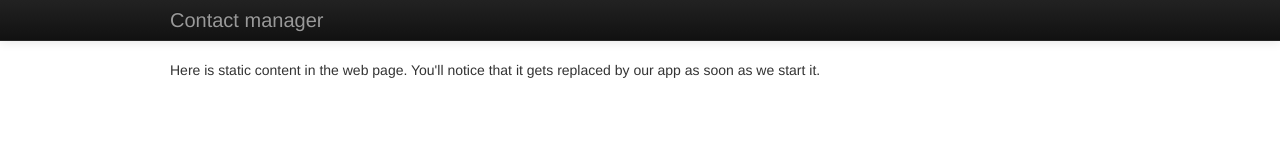
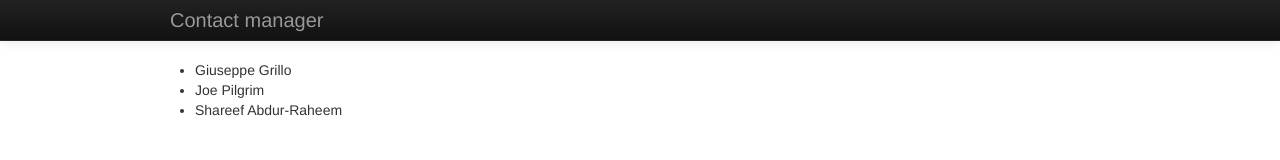
Before and after one commit to enricpr/manager-marionette, a plain HTML site: page index.html in a window 1280 px wide. Drawn offline with Linux system fonts and the light colour scheme.

Commit message:
print collection

```diff
--- a/index.html
+++ b/index.html
@@ -14,14 +14,93 @@
 	  </div>
 	</div>
   </div>
-  <div class="container">
-	<p>Here is static content in the web page. You'll notice that it gets replaced by our
-	app as soon as we start it.</p>
+  <div class="app-container">
+    <div id="main-region" class="container">
+      <p>static.</p>
+    </div>
   </div>
+  <script type="text/template" id="contact-list-item">
+    <%- firstName %> <%- lastName %>
+  </script>
   <script src="./assets/js/vendor/jquery.js"></script>
   <script src="./assets/js/vendor/json2.js"></script>
   <script src="./assets/js/vendor/underscore.js"></script>
   <script src="./assets/js/vendor/backbone.js"></script>
   <script src="./assets/js/vendor/backbone.marionette.js"></script>
+
+  <script type="text/javascript">
+    var ContactManager = new Marionette.Application();
+
+    ContactManager.Contact = Backbone.Model.extend({
+      defaults: {
+        firstName: "",
+        phoneNumber: "No Phone yet"
+      }
+    });
+
+    ContactManager.ContactItemView = Marionette.ItemView.extend({
+      tagName: "li",
+
+      template: "#contact-list-item",
+
+      events: {
+        "click li": "alertPhoneNumber"
+      },
+
+      alertPhoneNumber: function(){
+        console.log(this.model.escape("phoneNumber"));
+      }
+    });
+
+    ContactManager.ContactsView = Marionette.CollectionView.extend({
+      tagName: "ul",
+      childView: ContactManager.ContactItemView
+    });
+
+    ContactManager.ContactCollection = Backbone.Collection.extend({
+      model: ContactManager.Contact,
+      comparator: "firstName"
+    });
+
+    ContactManager.on("before:start", function(){
+      var RegionContainer = Marionette.LayoutView.extend({
+        el: "#app-container",
+        regions: {
+          main: "#main-region"
+        }
+      });
+      ContactManager.regions = new RegionContainer();
+    });
+
+    ContactManager.on("start", function() {
+      var contacts = new ContactManager.ContactCollection(
+        [
+          {
+            firstName: "Giuseppe",
+            lastName: "Grillo",
+            phoneNumber: "1231433243"
+          },
+          {
+            firstName: "Shareef",
+            lastName: "Abdur-Raheem",
+            phoneNumber: "98765533243"
+          },
+          {
+            firstName: "Joe",
+            lastName: "Pilgrim",
+            phoneNumber: "01231433243"
+          }
+        ]
+      );
+
+      var contactsListView = new ContactManager.ContactsView({
+        collection: contacts
+      });
+
+      ContactManager.regions.main.show(contactsListView);
+    });
+
+    ContactManager.start();
+  </script>
 </body>
 </html>
```
